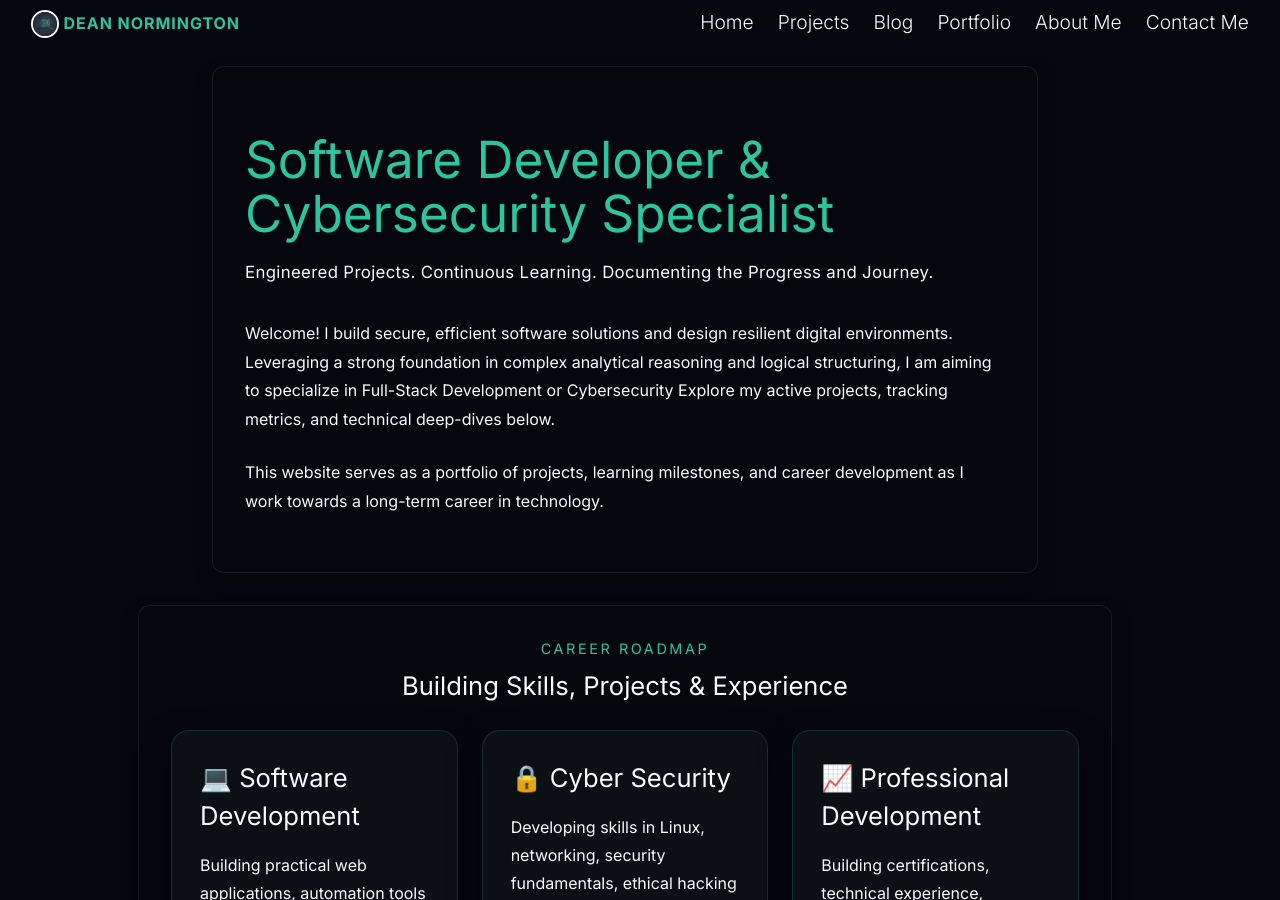
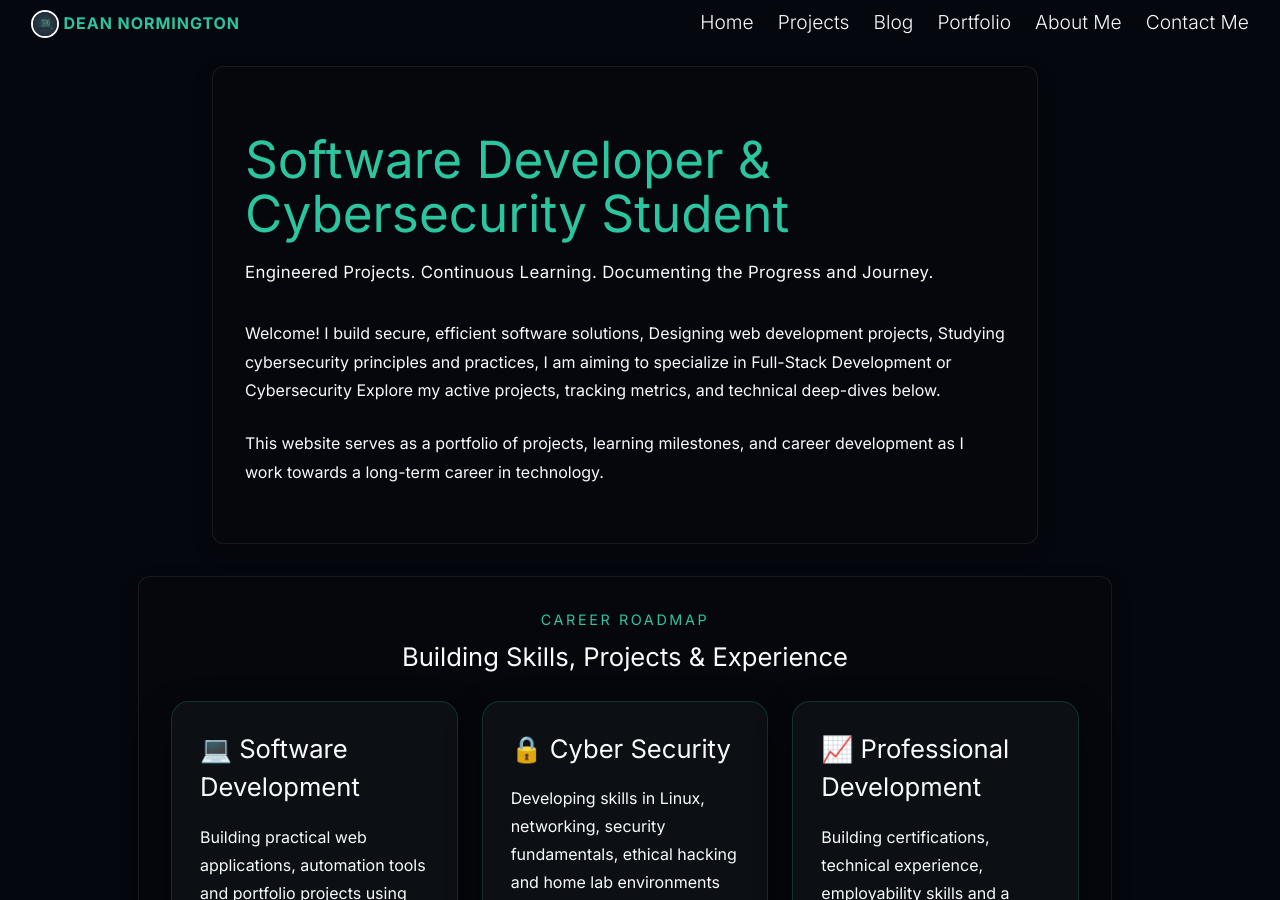
Before and after one commit to dean-js/dnormingtonlaw.uk, a Jekyll site: the page built from index.html, in a window 1280 px wide and 900 px high. Built offline with Jekyll 4.4.1, drawn with Linux system fonts in a browser that asks for light colours; the list of posts is cut into pages by our own code.

Commit message:
changed hero section

```diff
--- a/index.html
+++ b/index.html
@@ -8,14 +8,14 @@ description: "Dean Normington shares a law-to-computing story, portfolio highlig
   <div class="hero-content">
 
 
-        <h1>Software Developer & Cybersecurity Specialist </h1>
+        <h1>Software Developer & Cybersecurity Student </h1>
 
         <p class="hero-tagline">
           Engineered Projects. Continuous Learning. Documenting the Progress and Journey.
         </p>
 
         <p class="hero-bio">
-            Welcome! I build secure, efficient software solutions and design resilient digital environments. Leveraging a strong foundation in complex analytical reasoning and logical structuring, I am aiming to specialize in Full-Stack Development or Cybersecurity
+            Welcome! I build secure, efficient software solutions, Designing web development projects, Studying cybersecurity principles and practices, I am aiming to specialize in Full-Stack Development or Cybersecurity
             Explore my active projects, tracking metrics, and technical deep-dives below.
         </p>
 
```
